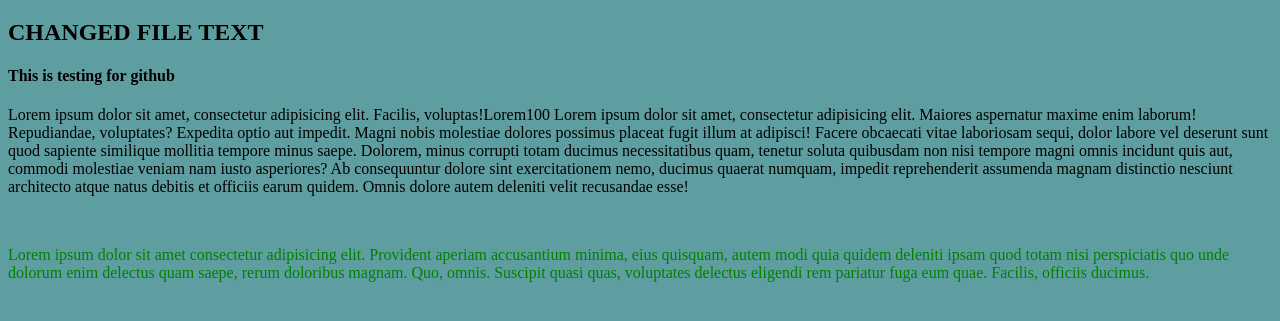
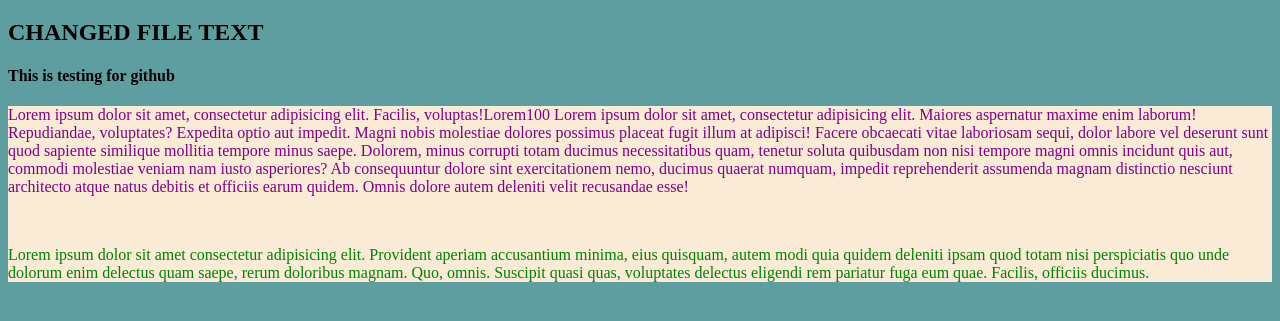
Before and after one commit to nayan279/MyTestWebsite, a plain HTML site: page index.html in a window 1280 px wide. Shown: the part 61-382 px from the top of the page. Drawn offline with Linux system fonts and the light colour scheme; a script that the page names is missing.

Commit message:
some other changes

```diff
--- a/index.html
+++ b/index.html
@@ -12,10 +12,12 @@
     <h1 id="heading">WELCOME TO MY WEBSITE</h1>
     <h2>CHANGED FILE TEXT</h2>
     <h4>This is testing for github</h4>
-    <p>Lorem ipsum dolor sit amet, consectetur adipisicing elit. Facilis, voluptas!Lorem100 Lorem ipsum dolor sit amet, consectetur adipisicing elit. Maiores aspernatur maxime enim laborum! Repudiandae, voluptates? Expedita optio aut impedit. Magni nobis molestiae dolores possimus placeat fugit illum at adipisci! Facere obcaecati vitae laboriosam sequi, dolor labore vel deserunt sunt quod sapiente similique mollitia tempore minus saepe. Dolorem, minus corrupti totam ducimus necessitatibus quam, tenetur soluta quibusdam non nisi tempore magni omnis incidunt quis aut, commodi molestiae veniam nam iusto asperiores? Ab consequuntur dolore sint exercitationem nemo, ducimus quaerat numquam, impedit reprehenderit assumenda magnam distinctio nesciunt architecto atque natus debitis et officiis earum quidem. Omnis dolore autem deleniti velit recusandae esse!</p>
+    <div class="paragraphs">
+    <p class="first">Lorem ipsum dolor sit amet, consectetur adipisicing elit. Facilis, voluptas!Lorem100 Lorem ipsum dolor sit amet, consectetur adipisicing elit. Maiores aspernatur maxime enim laborum! Repudiandae, voluptates? Expedita optio aut impedit. Magni nobis molestiae dolores possimus placeat fugit illum at adipisci! Facere obcaecati vitae laboriosam sequi, dolor labore vel deserunt sunt quod sapiente similique mollitia tempore minus saepe. Dolorem, minus corrupti totam ducimus necessitatibus quam, tenetur soluta quibusdam non nisi tempore magni omnis incidunt quis aut, commodi molestiae veniam nam iusto asperiores? Ab consequuntur dolore sint exercitationem nemo, ducimus quaerat numquam, impedit reprehenderit assumenda magnam distinctio nesciunt architecto atque natus debitis et officiis earum quidem. Omnis dolore autem deleniti velit recusandae esse!</p>
     <br>
     <p class="second">
       Lorem ipsum dolor sit amet consectetur adipisicing elit. Provident aperiam accusantium minima, eius quisquam, autem modi quia quidem deleniti ipsam quod totam nisi perspiciatis quo unde dolorum enim delectus quam saepe, rerum doloribus magnam. Quo, omnis. Suscipit quasi quas, voluptates delectus eligendi rem pariatur fuga eum quae. Facilis, officiis ducimus.
     </p>
+  </div>
   </body>
 </html>
--- a/main.css
+++ b/main.css
@@ -2,8 +2,19 @@
   background-color: blue;
   color:'#fff'
 }
+
 body {
 background-color: cadetblue;
+}
+
+.paragraphs{
+  background-color: antiquewhite;
+  padding: 20;
+  margin-top: 20;
+}
+
+.first{
+  color: purple;
 }
 .second {
   color: green;
```
